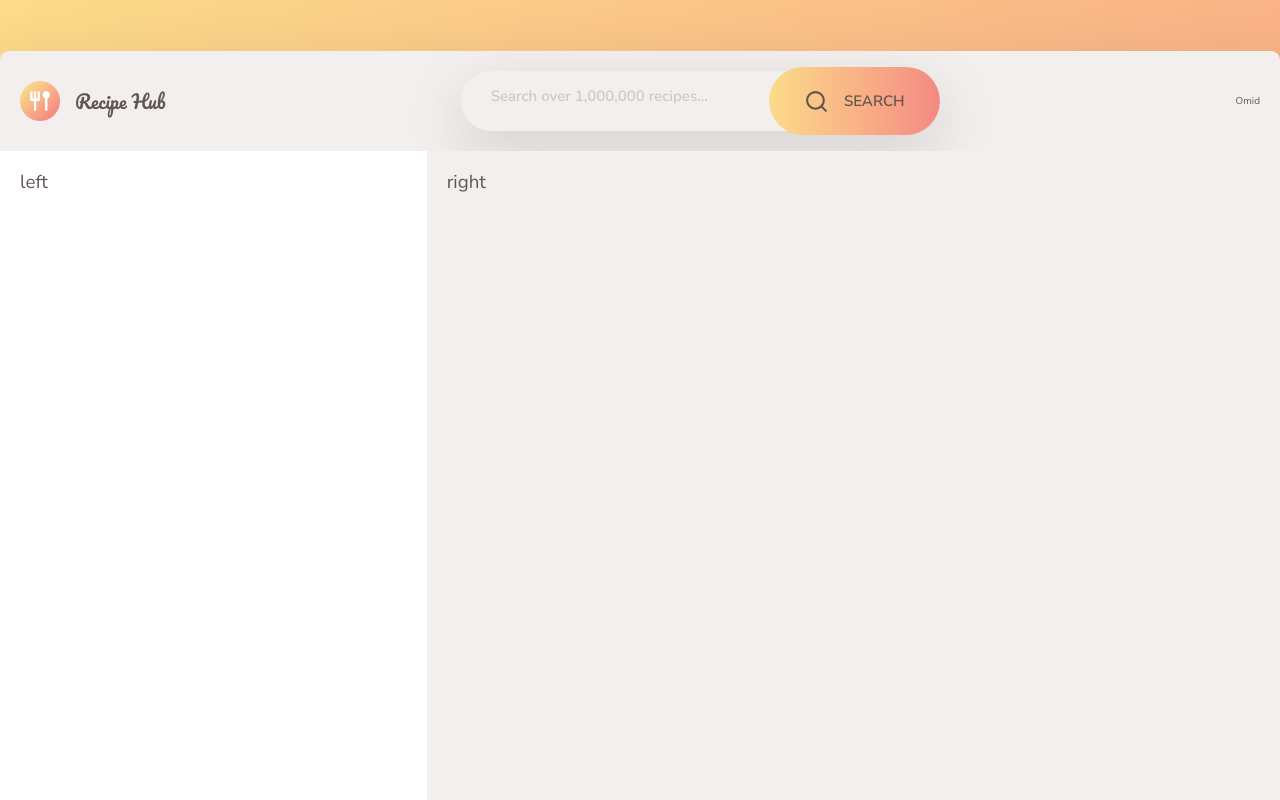
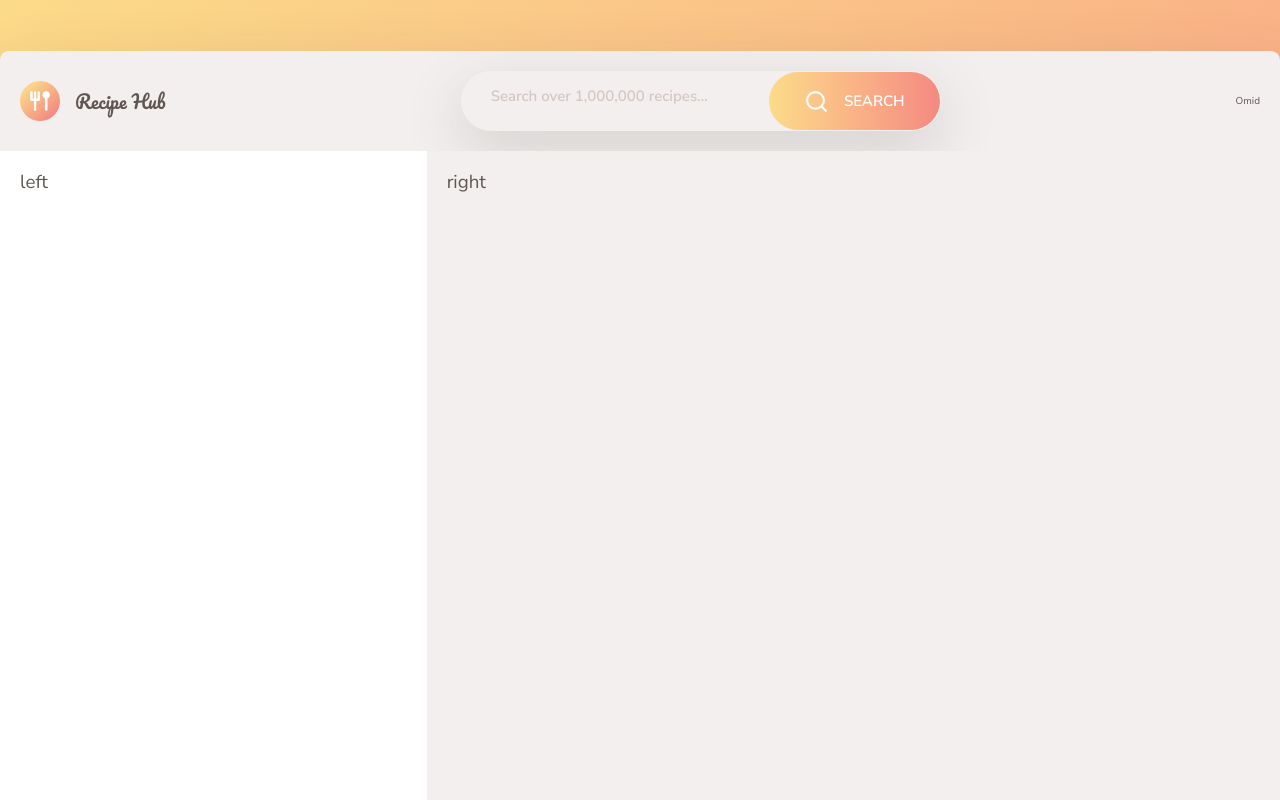
Before and after one commit to omidsdgi/recipe-hub, a Next.js app: page / in a window 1280 px wide. Shown: the top 800 px of the page. Built offline with nearby package versions, Linux system fonts and the light colour scheme.

Commit message:
fix: update styles

```diff
--- a/src/components/ui/button.tsx
+++ b/src/components/ui/button.tsx
@@ -19,7 +19,7 @@ const buttonVariants = cva(
           "bg-destructive/10 text-destructive hover:bg-destructive/20 focus-visible:border-destructive/40 focus-visible:ring-destructive/20 dark:bg-destructive/20 dark:hover:bg-destructive/30 dark:focus-visible:ring-destructive/40",
         link: "text-primary underline-offset-4 hover:underline",
         recipe:
-            `h-24 lg:h-28 bg-gradient-to-r from-[var(--gradient-from)] to-[var(--gradient-to)] text-surface uppercase hover:scale-105`
+            `h-24 lg:h-24 bg-gradient-to-r from-[var(--gradient-from)] to-[var(--gradient-to)] text-surface uppercase hover:scale-105`
             },
       size: {
         default:
@@ -32,7 +32,7 @@ const buttonVariants = cva(
         "icon-sm": "size-8",
         "icon-lg": "size-10",
         recipe:
-            ` px-14 font-semibold rounded-full `,
+            ` px-14 font-semibold rounded-full text-primary-foreground `,
       },
     },
     defaultVariants: {
```
